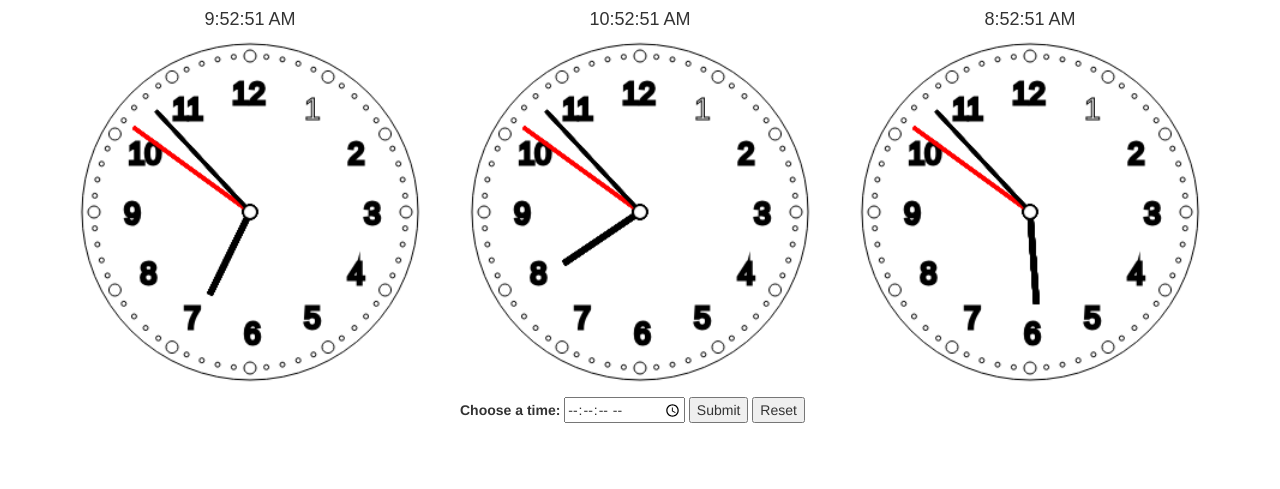
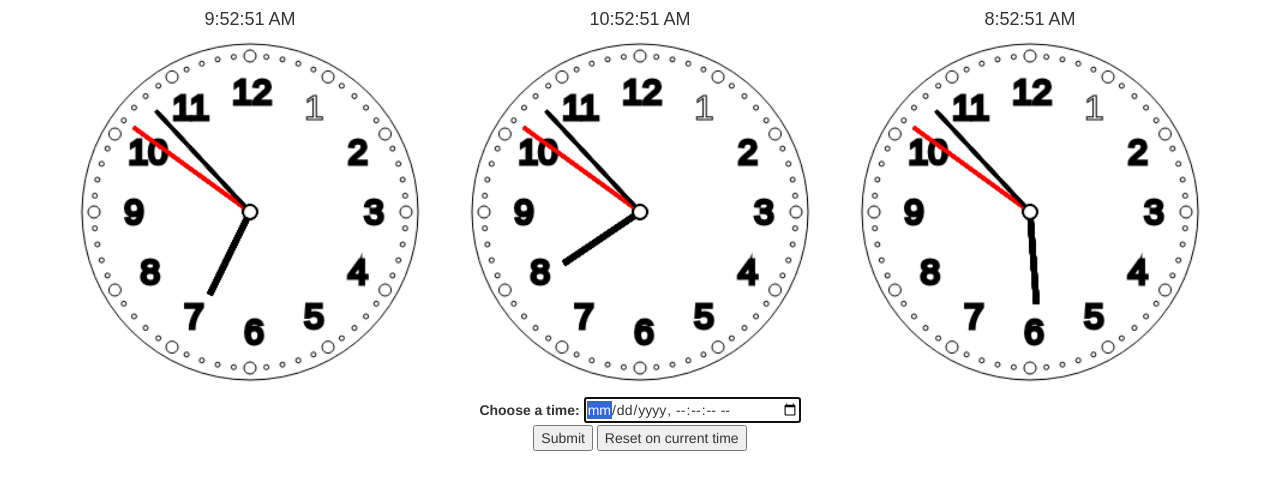
Before and after one commit to nataliereshetnikova/clock, a plain HTML site: page index.html in a window 1280 px wide. Shown: the part 63-552 px from the top of the page. Drawn offline with nearby package versions, Linux system fonts and the light colour scheme.

Commit message:
adding version_17.09.2018

```diff
--- a/index.html
+++ b/index.html
@@ -25,9 +25,9 @@
 
 					<form>
 						<label for="time">Choose a time: </label>
-						<input id="time" type="time" name="time" step="2">
-						<button type="submit">Submit</button>
-						<button type="Current time">Reset</button>
+						<input id="userTime" type="datetime-local" name="time" step="2" required autofocus>
+						<button type="submit" id="submitButton">Submit</button>
+						<button type="reset" id="resetButton">Reset on current time</button>
 					</form>
 
 
--- a/script.js
+++ b/script.js
@@ -1,9 +1,9 @@
-function displayCanvas1(){
+function displayCanvas1(d){
     var canvasHTML = document.getElementById('myCanvas1');
     var contextHTML = canvasHTML.getContext('2d');
     contextHTML.strokeRect(0,0,canvasHTML.width, canvasHTML.height);
 
-    var d = new Date();                //Получаем экземпляр даты
+    // var d = new Date();                //Получаем экземпляр даты
     var t_sec = 6*d.getSeconds();                           //Определяем угол для секунд
     var t_min = 6*(d.getMinutes() + (1/60)*d.getSeconds()); //Определяем угол для минут
     var t_hour = 30*(d.getHours() - 1 + (1/60)*d.getMinutes()); //Определяем угол для часов
@@ -12,12 +12,12 @@ function displayCanvas1(){
     return;
 }
 
-function displayCanvas2(){
+function displayCanvas2(d){
     var canvasHTML = document.getElementById('myCanvas2');
     var contextHTML = canvasHTML.getContext('2d');
     contextHTML.strokeRect(0,0,canvasHTML.width, canvasHTML.height);
 
-    var d = new Date();                //Получаем экземпляр даты
+    // var d = new Date();                //Получаем экземпляр даты
     var t_sec = 6*d.getSeconds();                           //Определяем угол для секунд
     var t_min = 6*(d.getMinutes() + (1/60)*d.getSeconds()); //Определяем угол для минут
     var t_hour = 30*(d.getHours() + (1/60)*d.getMinutes()); //Определяем угол для часов
@@ -26,12 +26,12 @@ function displayCanvas2(){
     return;
 }
 
-function displayCanvas3(){
+function displayCanvas3(d){
     var canvasHTML = document.getElementById('myCanvas3');
     var contextHTML = canvasHTML.getContext('2d');
     contextHTML.strokeRect(0,0,canvasHTML.width, canvasHTML.height);
 
-    var d = new Date();                //Получаем экземпляр даты
+    // var d = new Date();                //Получаем экземпляр даты
     var t_sec = 6*d.getSeconds();                           //Определяем угол для секунд
     var t_min = 6*(d.getMinutes() + (1/60)*d.getSeconds()); //Определяем угол для минут
     var t_hour = 30*(d.getHours()-2 + (1/60)*d.getMinutes()); //Определяем угол для часов
@@ -75,7 +75,7 @@ function drawclock(canvasHTML, contextHTML, t_sec, t_min, t_hour){
     //Оцифровка циферблата часов
     for(var th = 1; th <= 12; th++){
         contextHTML.beginPath();
-        contextHTML.font = '25px sans-serif';
+        contextHTML.font = '30px sans-serif';
         var xText = xCenterClock + (radiusNum - 30) * Math.cos(-30*th*(Math.PI/180) + Math.PI/2);
         var yText = yCenterClock - (radiusNum - 30) * Math.sin(-30*th*(Math.PI/180) + Math.PI/2);
         if(th <= 9){
@@ -117,8 +117,8 @@ function drawclock(canvasHTML, contextHTML, t_sec, t_min, t_hour){
 
         //Рисуем центр часов
         contextHTML.beginPath();
-        // contextHTML.strokeStyle =  "#000000";
-        // contextHTML.fillStyle = "#ffffff";
+        contextHTML.strokeStyle =  "#000000";
+        contextHTML.fillStyle = "#ffffff";
         contextHTML.lineWidth = 3;
         contextHTML.arc(xCenterClock, yCenterClock, 5, 0, 2*Math.PI, true);
         contextHTML.stroke();
@@ -134,21 +134,66 @@ function drawclock(canvasHTML, contextHTML, t_sec, t_min, t_hour){
 
 
 }
+
+function systemTime(d){
+    var options1 = { timeZone: 'Europe/Madrid'};
+    var options2 = { timeZone: 'Europe/Kiev'};
+    var options3 = { timeZone: 'Europe/London'};
+    document.getElementById("clock1").innerHTML = d.toLocaleTimeString('en-us', options1);
+    document.getElementById("clock2").innerHTML = d.toLocaleTimeString('en-us', options2);
+    document.getElementById("clock3").innerHTML = d.toLocaleTimeString('en-us', options3);
+    displayCanvas1(d);
+    displayCanvas2(d);
+    displayCanvas3(d);
+}
+
+function update(){
+    var date = new Date(sessionStorage.getItem("dUser"));
+
+    var seconds = date.getSeconds();
+    if (seconds < 60) {
+        seconds = seconds + 1;
+        date.setSeconds(seconds);
+    }
+    else {
+        var minutes = date.getMinutes();
+        if (minutes < 60)
+        {
+            minutes = minutes + 1;
+            date.setMinutes(minutes);
+        }
+        else{
+            var hours = date.getHours();
+            if (hours < 12){
+                hours = hours + 1;
+                date.setHours(hours);
+            }
+        }
+    }
+    var dUser = new Date(date);
+    sessionStorage.setItem("dUser", dUser);
+}
+
 window.onload = function(){
+    document.getElementById("submitButton").addEventListener("click", function () {
+        var userTime = document.getElementById("userTime");
+        var dUser = new Date(userTime.value);
+        sessionStorage.setItem("dUser", dUser);
+        // dUser = new Date(sessionStorage.getItem("dUser"));
+    });
+    document.getElementById("resetButton").addEventListener("click", function () {
+        sessionStorage.clear();
+    });
     window.setInterval(
-	function(){
-		var d = new Date();
-        var options1 = { timeZone: 'Europe/Madrid'};
-        var options2 = { timeZone: 'Europe/Kiev'};
-        var options3 = { timeZone: 'Europe/London'};
-		document.getElementById("clock1").innerHTML = d.toLocaleTimeString('en-us', options1);
-        document.getElementById("clock2").innerHTML = d.toLocaleTimeString('en-us', options2);
-        document.getElementById("clock3").innerHTML = d.toLocaleTimeString('en-us', options3);
-		displayCanvas1();
-        displayCanvas2();
-        displayCanvas3();
-	}
+	function() {
+        if (sessionStorage.getItem("dUser") != null){
+            update();
+            systemTime(new Date(sessionStorage.getItem("dUser")));
+        }
+        else {
+            var d = new Date();
+            systemTime(d);
+        }
+    }
     , 1000);
 }
-
-// define variables
--- a/style.css
+++ b/style.css
@@ -18,3 +18,7 @@ canvas {
 h1{
     text-align: center;
 }
+
+form{
+    text-align: center;
+}
```
